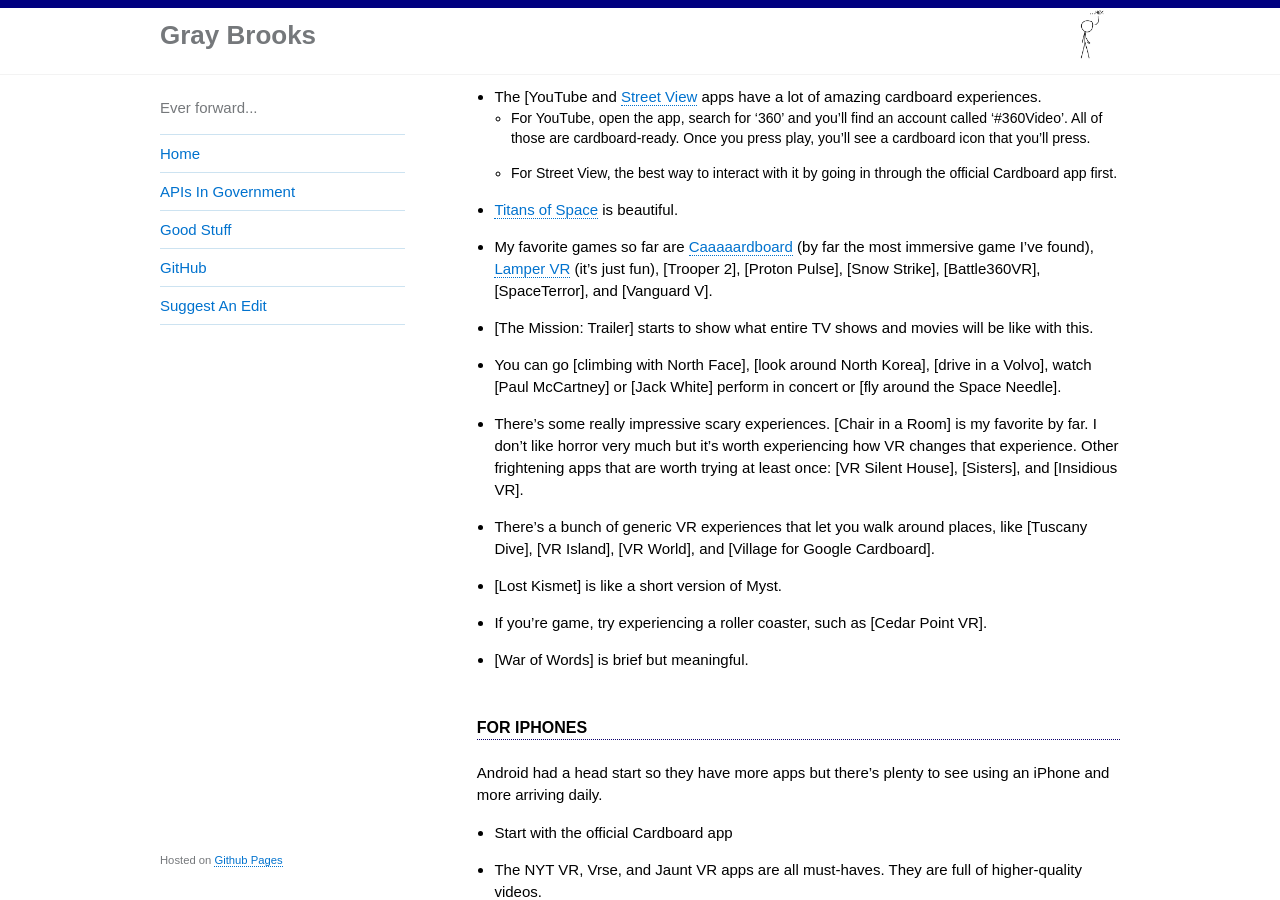
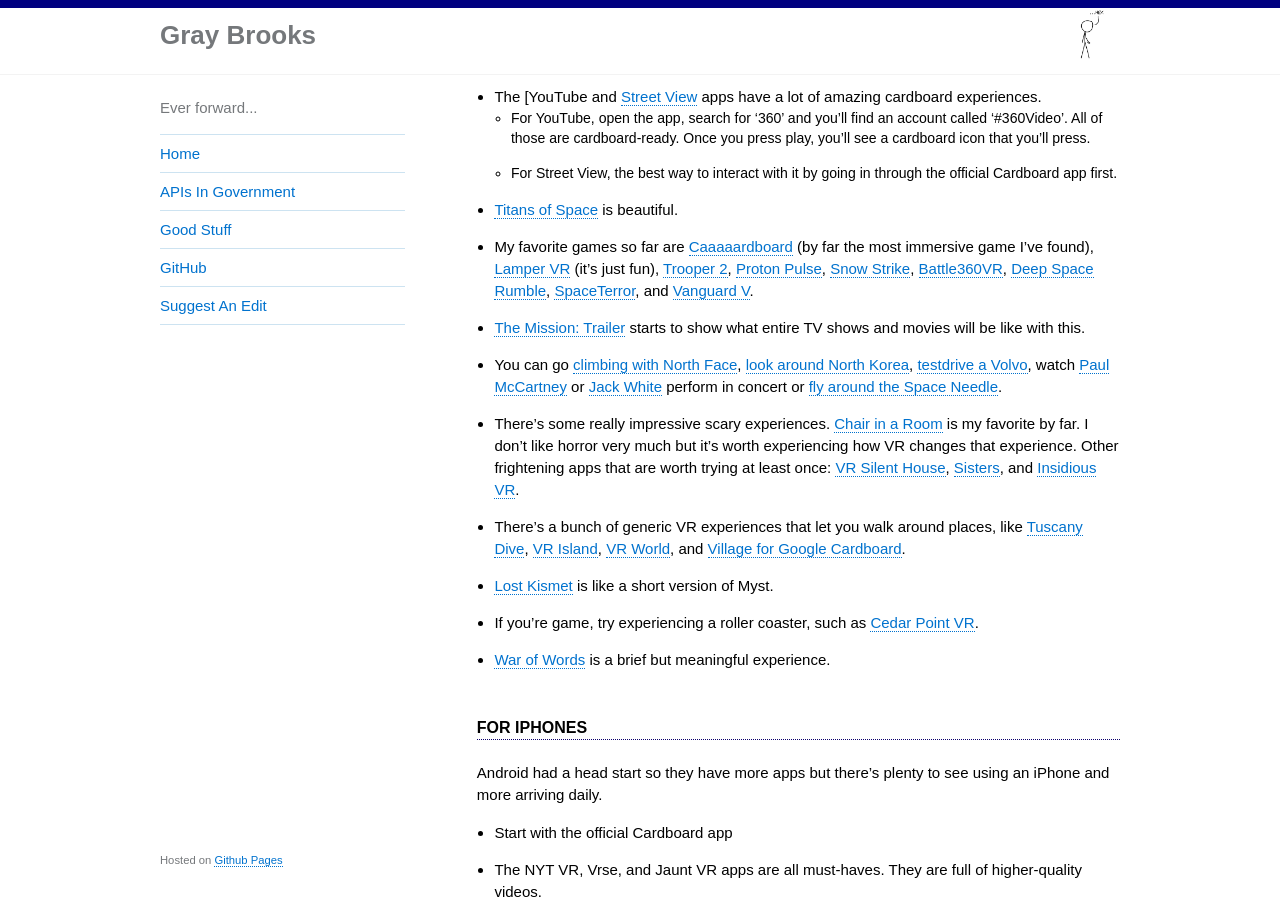
Before and after one commit to gbinal/gbinal.github.com, a Jekyll site: the page built from pages/cardboard.md, in a window 1280 px wide and 900 px high, scrolled down 1109 px. Built offline with Jekyll 4.4.1, drawn with Linux system fonts in a browser that asks for light colours.

Commit message:
adding links

```diff
--- a/pages/cardboard.md
+++ b/pages/cardboard.md
@@ -32,21 +32,21 @@ There's a ton to try but here's some highlights to get you started. Remember, it
 
 #### For Android phones
 
-* Start with the [official Cardboard app]().
-* The [NYT VR](), [Vrse](), and [Jaunt VR]() apps are all must-haves.  They are full of higher-quality videos.
+* Start with the [official Cardboard app](https://play.google.com/store/apps/details?id=com.google.samples.apps.cardboarddemo).
+* The [NYT VR](https://play.google.com/store/apps/details?id=com.im360nytvr), [Vrse](https://play.google.com/store/apps/details?id=com.shakingearthdigital.vrsecardboard), and [Jaunt VR]() apps are all must-haves.  They are full of higher-quality videos.
 * Jaunt is making a ton of [good content](https://play.google.com/store/apps/developer?id=Jaunt+Inc) that is [worth experiencing](http://www.jauntvr.com/content/).
-* The [YouTube and [Street View]() apps have a lot of amazing cardboard experiences.
+* The [YouTube and [Street View](https://play.google.com/store/apps/details?id=com.google.android.street) apps have a lot of amazing cardboard experiences.
   * For YouTube, open the app, search for '360' and you'll find an account called '#360Video'.  All of those are cardboard-ready.  Once you press play, you'll see a cardboard icon that you'll press.
   * For Street View, the best way to interact with it by going in through the official Cardboard app first.
-* [Titans of Space]() is beautiful.
-* My favorite games so far are [Caaaaardboard]() (by far the most immersive game I've found), [Lamper VR]() (it's just fun), [Trooper 2], [Proton Pulse], [Snow Strike], [Battle360VR], [SpaceTerror], and [Vanguard V].
-* [The Mission: Trailer] starts to show what entire TV shows and movies will be like with this.
-* You can go [climbing with North Face], [look around North Korea], [drive in a Volvo], watch [Paul McCartney] or [Jack White] perform in concert or [fly around the Space Needle].
-* There's some really impressive scary experiences.  [Chair in a Room] is my favorite by far.  I don't like horror very much but it's worth experiencing how VR changes that experience.  Other frightening apps that are worth trying at least once:  [VR Silent House], [Sisters], and [Insidious VR].
-* There's a bunch of generic VR experiences that let you walk around places, like [Tuscany Dive], [VR Island], [VR World], and [Village for Google Cardboard].
-* [Lost Kismet] is like a short version of Myst.
-* If you're game, try experiencing a roller coaster, such as [Cedar Point VR].
-* [War of Words] is brief but meaningful.
+* [Titans of Space](https://play.google.com/store/apps/details?id=com.drashvr.titansofspacecb) is beautiful.
+* My favorite games so far are [Caaaaardboard]() (by far the most immersive game I've found), [Lamper VR](https://play.google.com/store/apps/details?id=com.ArchiactInteractive.LamperVR) (it's just fun), [Trooper 2](https://play.google.com/store/apps/details?id=org.cmdr2.trooper2c), [Proton Pulse](https://play.google.com/store/apps/details?id=com.ZeroTransform.ProtonPulse), [Snow Strike](), [Battle360VR](), [Deep Space Rumble](https://play.google.com/store/apps/details?id=com.gamearx.spacerumble), [SpaceTerror](), and [Vanguard V](https://play.google.com/store/apps/details?id=com.ZeroTransform.VanguardV).
+* [The Mission: Trailer]() starts to show what entire TV shows and movies will be like with this.
+* You can go [climbing with North Face](https://play.google.com/store/apps/details?id=com.jauntvr.preview.tnf), [look around North Korea](), [testdrive a Volvo](https://play.google.com/store/apps/details?id=com.volvo.volvoreality), watch [Paul McCartney](https://play.google.com/store/apps/details?id=com.jauntvr.preview.mccartney) or [Jack White]() perform in concert or [fly around the Space Needle](https://play.google.com/store/apps/details?id=com.wemersive.spaceneedle).
+* There's some really impressive scary experiences.  [Chair in a Room]() is my favorite by far.  I don't like horror very much but it's worth experiencing how VR changes that experience.  Other frightening apps that are worth trying at least once:  [VR Silent House](https://play.google.com/store/apps/details?id=com.supermonkeyfun.vrsilenthome), [Sisters](https://play.google.com/store/apps/details?id=com.otherworld.Sisters), and [Insidious VR](https://play.google.com/store/apps/details?id=com.focus.insidiousCardboard).
+* There's a bunch of generic VR experiences that let you walk around places, like [Tuscany Dive](), [VR Island](https://play.google.com/store/apps/details?id=co.vrmob.island), [VR World](https://play.google.com/store/apps/details?id=vr.world.cardboard), and [Village for Google Cardboard](https://play.google.com/store/apps/details?id=org.androidworks.villagevr.villagevr).
+* [Lost Kismet]() is like a short version of Myst.
+* If you're game, try experiencing a roller coaster, such as [Cedar Point VR](https://play.google.com/store/apps/details?id=com.CedarFair.CedarPointVR).
+* [War of Words](https://play.google.com/store/apps/details?id=com.BDH.WarofWords) is a brief but meaningful experience.
 
 #### For iPhones
 
```
